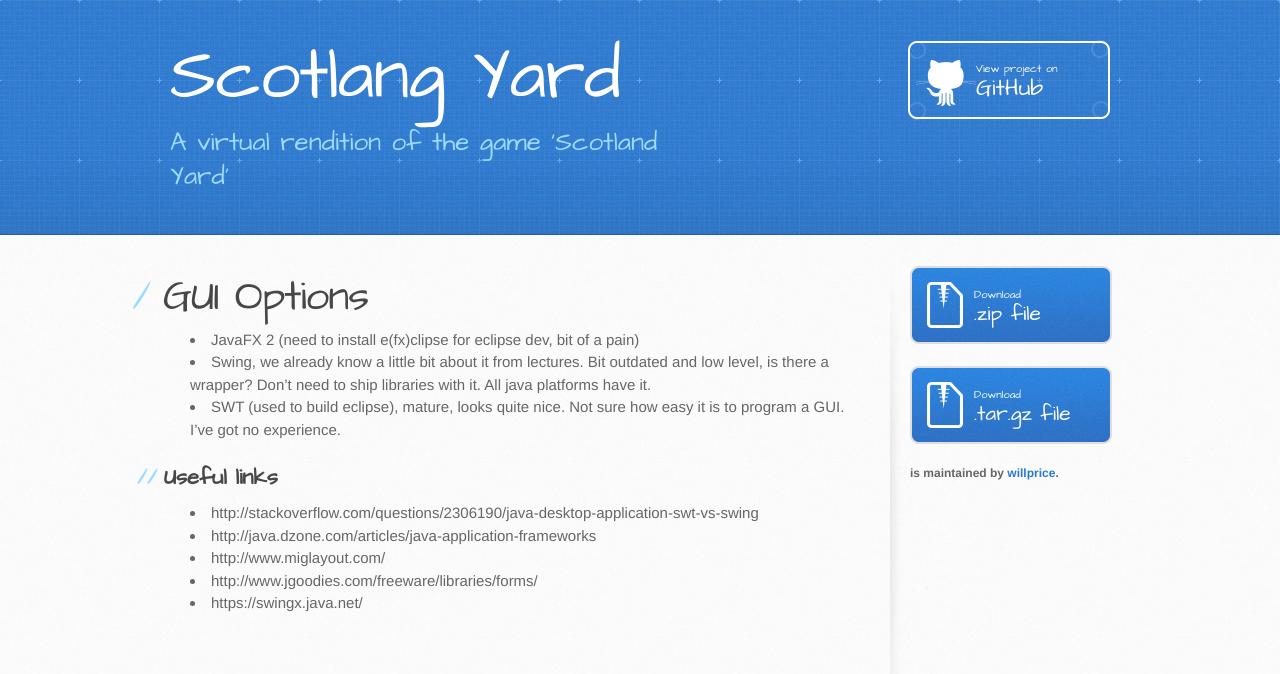
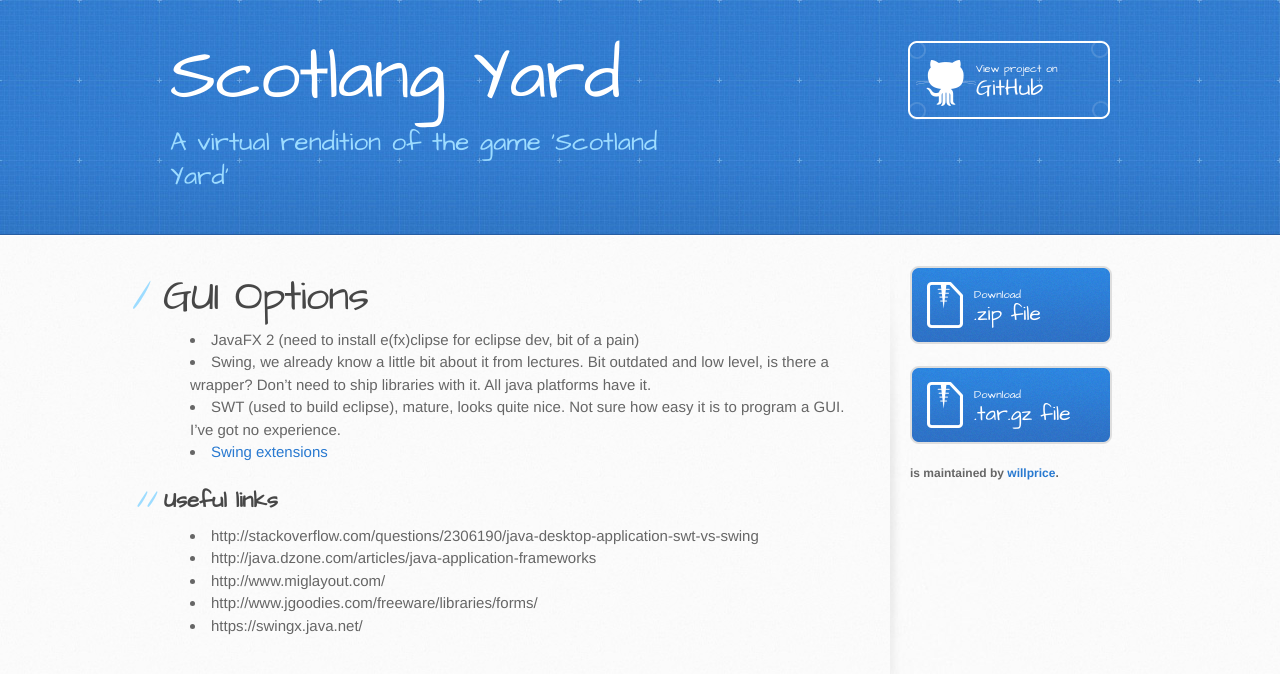
Before and after one commit to willprice/coms10001-cw5-local-game-navigator, a Jekyll site: the page built from gui_options.md, in a window 1280 px wide. Shown: the top 674 px of the page. Built offline with Jekyll 4.4.1, drawn with Linux system fonts in a browser that asks for light colours.

Commit message:
Add swinglabs link

```diff
--- a/gui_options.md
+++ b/gui_options.md
@@ -10,6 +10,7 @@ layout: layout
   platforms have it.
 * SWT (used to build eclipse), mature, looks quite nice. Not sure how easy it is
   to program a GUI. I've got no experience.
+* [Swing extensions](https://java.net/projects/SwingLabs)
 
 ## Useful links
 * http://stackoverflow.com/questions/2306190/java-desktop-application-swt-vs-swing
```
